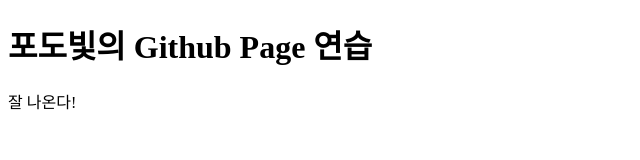
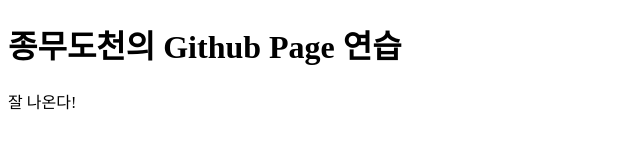
Before and after one commit to kshvac/kshvac.github.io, a plain HTML site: page index.html in a window 1280 px wide. Shown: the whole page, without its empty margins (0-640 px from the left). Drawn offline with Linux system fonts and the light colour scheme.

Commit message:
Update index.html

```diff
--- a/index.html
+++ b/index.html
@@ -2,10 +2,10 @@
 <html>
 <head>
 <meta charset="utf-8">
-  <title>포도빛</title>
+  <title>종무도천</title>
   </head>
   <body>
-    <h1>포도빛의 Github Page 연습</h1>
+    <h1>종무도천의 Github Page 연습</h1>
     <p>잘 나온다!</p>
   </body>
 </html>
```
